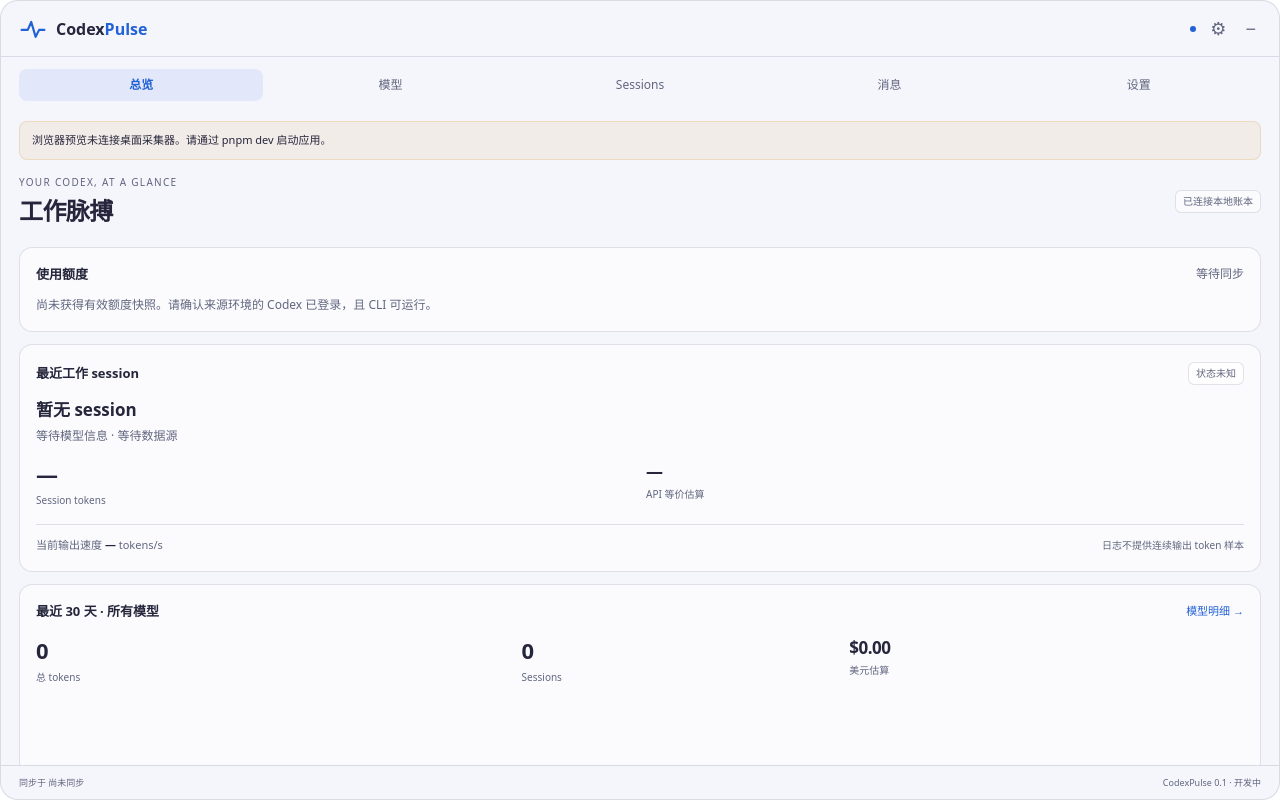
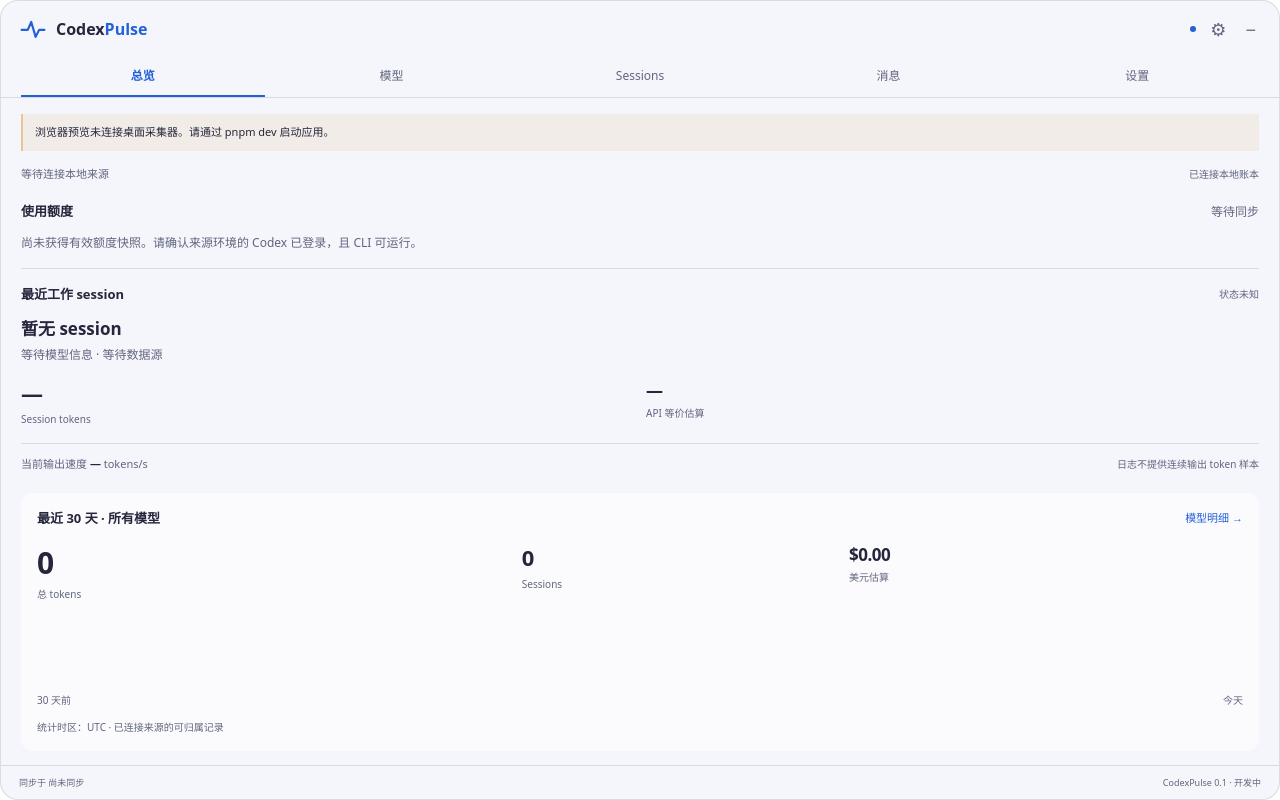
Before and after one commit to lvzixun/CodexPulse, a Svelte app in the folder apps/desktop/: page / in a window 1280 px wide. Built offline with nearby package versions, Linux system fonts and the light colour scheme.

Commit message:
refactor: simplify panels and remove duplicate window outline

```diff
--- a/apps/desktop/src/App.svelte
+++ b/apps/desktop/src/App.svelte
@@ -199,6 +199,7 @@
 </script>
 
 <main
+  class:native-shell={native}
   class:compact={mode === 'compact'}
   class:opaque={!settings.glass || !glassSupported}
   data-theme={settings.theme}
@@ -267,18 +268,22 @@
     >
       {#if data.error || error}<div class="notice" role="status">{error || data.error}</div>{/if}
       {#if page === 'overview'}
-        <div class="section-heading">
-          <div>
-            <p class="eyebrow">YOUR CODEX, AT A GLANCE</p>
-            <h1>工作脉搏</h1>
-          </div>
+        <div class="overview-heading">
+          <p class="muted">
+            {data.sources
+              .filter((s) => s.status === 'connected')
+              .map((s) => s.label)
+              .join(' + ') || '等待连接本地来源'}
+          </p>
           <span class="badge">{data.collecting ? '正在索引…' : '已连接本地账本'}</span>
         </div>
         <section class="card quotas">
-          <div class="card-heading">
-            <h2>使用额度</h2>
-            <span class="muted">{data.quota?.buckets.length ? '只读同步' : '等待同步'}</span>
-          </div>
+          {#if data.quota?.buckets.length !== 1}
+            <div class="card-heading">
+              <h2>使用额度</h2>
+              <span class="muted">{data.quota?.buckets.length ? '只读同步' : '等待同步'}</span>
+            </div>
+          {/if}
           {#each data.quota?.buckets ?? [] as bucket}<QuotaCard
               {bucket}
               {now}
@@ -316,7 +321,7 @@
             <span>当前输出速度 <b>—</b> tokens/s</span><small>日志不提供连续输出 token 样本</small>
           </div>
         </section>
-        <section class="card">
+        <section class="card usage-summary">
           <div class="card-heading">
             <h2>最近 30 天 · 所有模型</h2>
             <button class="text-button" onclick={() => void goPage('models')}>模型明细 →</button>
--- a/apps/desktop/src/components/QuotaCard.svelte
+++ b/apps/desktop/src/components/QuotaCard.svelte
@@ -9,18 +9,23 @@
 
 <div class="quota-bucket">
   <div class="card-heading">
-    <h3>{bucket.name} <span class="muted">{bucket.plan ?? ''}</span></h3>
+    <h3>
+      {bucket.name === 'codex' ? '使用额度' : bucket.name}
+      <span class="muted">{bucket.plan ?? ''}</span>
+    </h3>
     <span class="badge">{bucket.identity_confirmed ? '身份已确认' : '身份未确认'}</span>
   </div>
+  <div class="quota-windows">
     {#each [bucket.primary, bucket.secondary].filter((window) => window !== null) as window}
       <div class="quota-window">
-      <div class="row-bottom">
-        <span>{windowLabel(window)}</span><strong
+        <span class="muted">{windowLabel(window)}剩余</span>
+        <strong class="quota-value"
           >{window.remaining_percent === null
             ? '—'
-            : `${window.remaining_percent.toFixed(0)}% 剩余`}</strong
+            : window.remaining_percent.toFixed(0)}{#if window.remaining_percent !== null}<small
+              >%</small
+            >{/if}</strong
         >
-      </div>
         {#if window.remaining_percent !== null}<meter
             min="0"
             max="100"
@@ -32,6 +37,7 @@
         </div>
       </div>
     {/each}
+  </div>
   <p class="footnote">
     {bucket.source_id} · 更新于 {new Date(bucket.captured_at).toLocaleTimeString('zh-CN', {
       hour: '2-digit',
--- a/apps/desktop/src/styles/app.css
+++ b/apps/desktop/src/styles/app.css
@@ -72,6 +72,11 @@
   --accent: var(--accent-light);
   --accent-bg: var(--accent-bg-light);
 }
+/* DWM owns the native window outline. A second CSS curve exposes the acrylic behind it. */
+main.native-shell {
+  border: 0;
+  border-radius: 0;
+}
 @media (prefers-color-scheme: light) {
   main[data-theme='system'] {
     --bg: rgba(245, 245, 252, 0.92);
@@ -131,14 +136,18 @@
   flex-direction: column;
   gap: 5px;
   padding: 8px 4px;
-  border: 1px solid var(--border);
-  border-radius: 9px;
+  border: 0;
+  border-radius: 0;
   cursor: pointer;
   font-size: 12px;
 }
 .accent-options label.chosen {
-  border-color: var(--accent);
-  background: var(--accent-bg);
+  color: var(--accent);
+  font-weight: 600;
+}
+.accent-options label.chosen .accent-swatch {
+  outline: 2px solid var(--accent);
+  outline-offset: 3px;
 }
 .accent-options label:focus-within {
   outline: 2px solid var(--accent);
@@ -175,7 +184,6 @@
   display: flex;
   align-items: center;
   justify-content: space-between;
-  border-bottom: 1px solid var(--border);
 }
 .brand {
   border: 0;
@@ -227,28 +235,30 @@
 nav {
   display: flex;
   gap: 5px;
-  padding: 12px 18px 0;
+  padding: 0 20px;
+  border-bottom: 1px solid var(--border);
   flex: none;
 }
 nav button {
   flex: 1;
-  padding: 7px 5px;
+  padding: 10px 5px;
   background: none;
   border: 0;
-  border-radius: 8px;
+  border-bottom: 2px solid transparent;
+  border-radius: 0;
   color: var(--muted);
   font-size: 12px;
 }
 nav button.active {
-  background: var(--accent-bg);
+  border-bottom-color: var(--accent);
   color: var(--accent);
   font-weight: 650;
 }
 nav button:hover {
-  background: var(--card);
+  color: var(--text);
 }
 .content {
-  padding: 20px 18px;
+  padding: 16px 20px 20px;
   overflow-y: auto;
   scrollbar-width: thin;
   scrollbar-color: var(--border) transparent;
@@ -260,6 +270,16 @@
   justify-content: space-between;
   margin-bottom: 18px;
   gap: 10px;
+}
+.overview-heading {
+  display: flex;
+  justify-content: space-between;
+  align-items: baseline;
+  gap: 12px;
+  padding-bottom: 4px;
+}
+.overview-heading p {
+  font-size: 11px;
 }
 h1,
 h2,
@@ -287,12 +307,30 @@
   margin-bottom: 3px;
 }
 .card {
-  padding: 17px 16px;
-  border: 1px solid var(--border);
+  padding: 16px 0;
+  border: 0;
+  border-bottom: 1px solid var(--border);
+  background: none;
+  border-radius: 0;
+  margin: 0;
+  min-width: 0;
+}
+.content > .card:last-child {
+  border-bottom: 0;
+}
+.card.usage-summary {
+  padding: 16px;
+  margin-top: 20px;
   background: var(--card);
-  border-radius: 13px;
-  margin-bottom: 12px;
-  min-width: 0;
+  border: 0;
+  border-radius: 12px;
+}
+.usage-summary .metrics > div:first-child strong {
+  font-size: 30px;
+}
+.session-card {
+  border-bottom: 0;
+  padding-bottom: 0;
 }
 .card-heading {
   display: flex;
@@ -305,10 +343,10 @@
   color: var(--muted);
   font-size: 10px;
   white-space: nowrap;
-  background: var(--card);
-  border: 1px solid var(--border);
-  border-radius: 6px;
-  padding: 3px 7px;
+  background: none;
+  border: 0;
+  border-radius: 0;
+  padding: 0;
 }
 .muted {
   color: var(--muted);
@@ -435,8 +473,11 @@
   opacity: 0.65;
 }
 .selected {
-  border-color: var(--accent);
-  background: var(--accent-bg);
+  color: var(--accent);
+}
+.model-row:hover h3,
+.session-row:hover h3 {
+  color: var(--accent);
 }
 dl {
   display: grid;
@@ -472,15 +513,15 @@
   padding: 32px 20px;
   text-align: center;
   color: var(--muted);
-  border: 1px dashed var(--border);
-  border-radius: 12px;
+  border: 0;
   font-size: 12px;
 }
 .notice {
   padding: 10px 12px;
-  border-radius: 8px;
+  border-radius: 0;
   background: rgba(220, 174, 92, 0.12);
-  border: 1px solid rgba(220, 174, 92, 0.3);
+  border: 0;
+  border-left: 2px solid rgba(220, 174, 92, 0.6);
   font-size: 11px;
   margin-bottom: 15px;
 }
@@ -586,7 +627,10 @@
 .compact-content {
   border: 0;
   background: none;
-  display: block;
+  display: flex;
+  flex-direction: column;
+  align-items: stretch;
+  justify-content: space-between;
   text-align: left;
   width: 100%;
   padding: 14px 17px 10px;
@@ -626,10 +670,10 @@
 .quota-placeholder {
   display: flex;
   justify-content: space-between;
-  border: 1px solid var(--border);
-  background: var(--card);
-  border-radius: 6px;
-  padding: 6px 8px;
+  border: 0;
+  border-top: 1px solid var(--border);
+  background: none;
+  padding: 9px 0 0;
   font-size: 10px;
   color: var(--muted);
 }
@@ -673,6 +717,26 @@
 .quota-bucket h3 {
   font-size: 12px;
 }
+.quota-windows {
+  display: grid;
+  grid-template-columns: repeat(auto-fit, minmax(160px, 1fr));
+  gap: 24px;
+  margin-top: 14px;
+}
+.quota-value {
+  display: block;
+  font-size: 30px;
+  font-weight: 600;
+  line-height: 1.35;
+  letter-spacing: -0.8px;
+  margin: 3px 0 8px;
+  font-variant-numeric: tabular-nums;
+}
+.quota-value small {
+  color: var(--muted);
+  font-size: 14px;
+  margin-left: 3px;
+}
 .quota-bucket .card-heading {
   margin-bottom: 4px;
 }
```
Also changed, not shown: 2 other files (tests, documents, lock files or other folders). Lines whose indentation alone changed are shown as unchanged.
